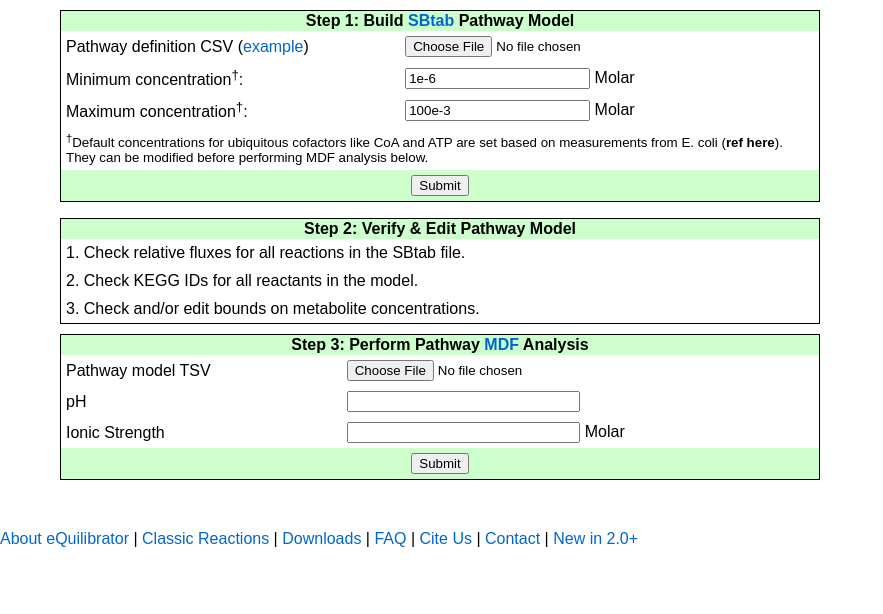
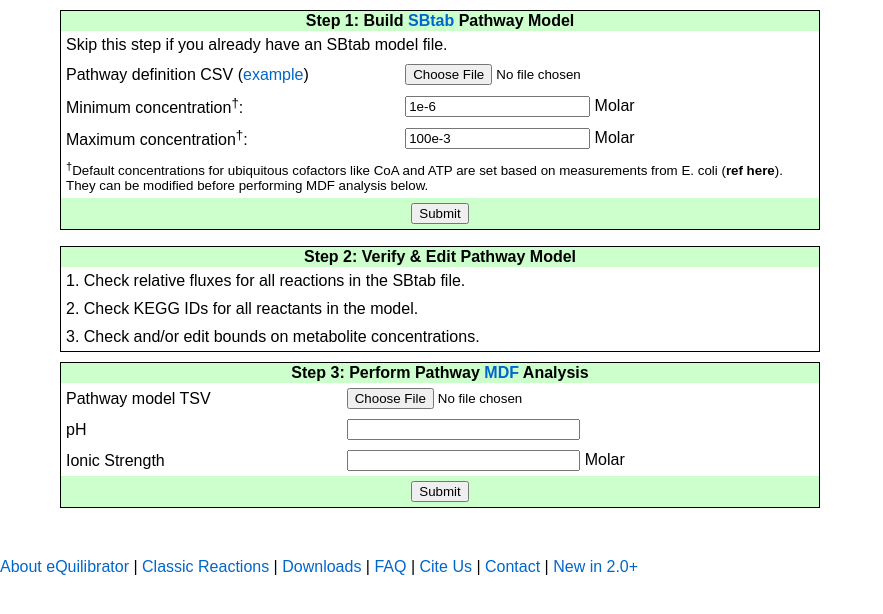
Before and after one commit to eladnoor/equilibrator, a Django app: template templates/define_pathway_page.html in a window 1280 px wide. Shown: the part 106-720 px from the top of the page, without its empty margins (0-883 px from the left). Run offline with Django 3.2, Linux system fonts and the light colour scheme; the template is opened without the code that fills it, so the values that code supplies are empty.

Commit message:
Add some notes to pathway def. page.

```diff
--- a/templates/define_pathway_page.html
+++ b/templates/define_pathway_page.html
@@ -9,6 +9,9 @@
 	    	<tr class='infoTableHeader'>
             	<th colspan="100%">Step 1: Build <a href='http://www.sbtab.net'>SBtab</a> Pathway Model</th>
         	</tr>
+        	<tr>
+    			<td colspan="100%">Skip this step if you already have an SBtab model file.</td>
+    		</tr>
 	    	<tr>
 	    		<td>Pathway definition CSV (<a href="">example</a>)</td>
 	    		<td><input type="file" name="pathway_file" /></td>
```
